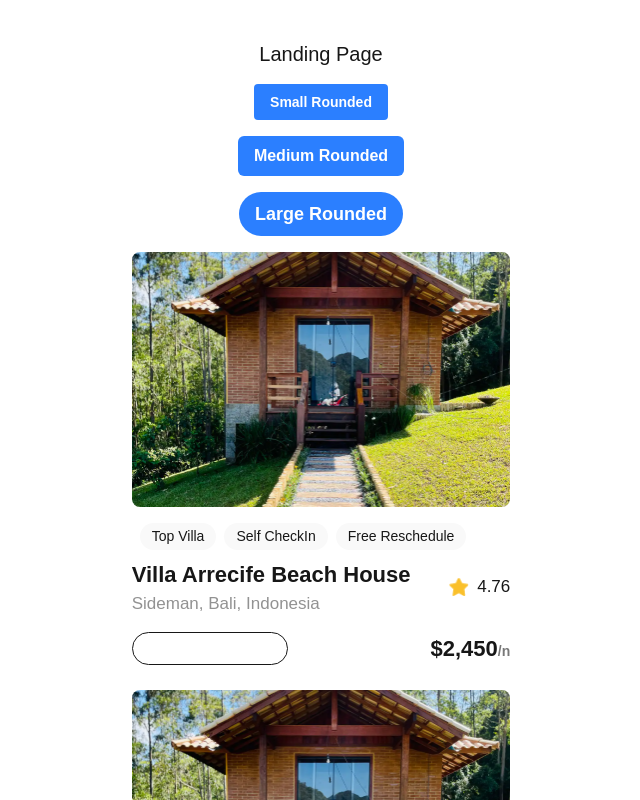
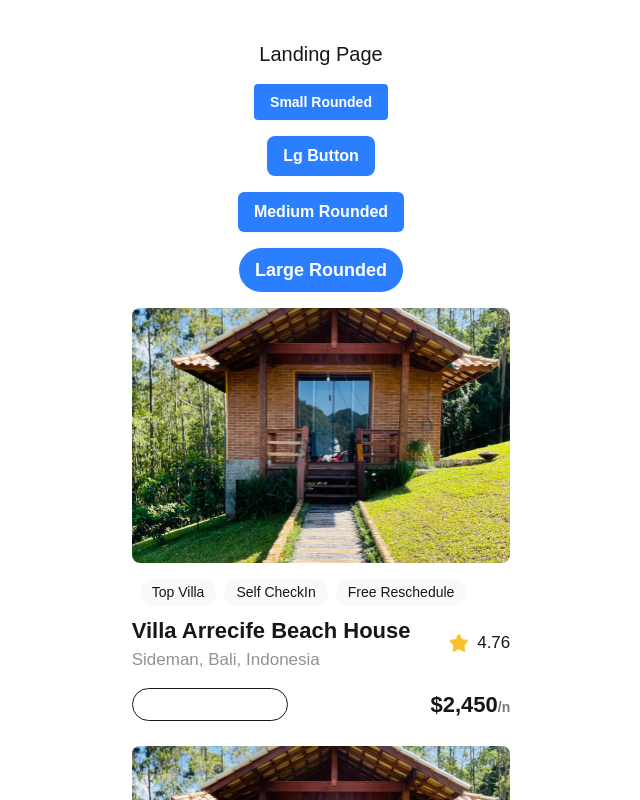
Before and after one commit to zfirstalpha/alx-project-0x00-setup, a Next.js app in the folder alx-project-0x00/: page /landing in a window 1280 px wide. Shown: the top 800 px of the page, without its empty margins (319-959 px from the left). Built offline with nearby package versions, Linux system fonts and the light colour scheme.

Commit message:
Set up components and interfaces directories

```diff
--- a/alx-project-0x00/pages/landing.tsx
+++ b/alx-project-0x00/pages/landing.tsx
@@ -9,6 +9,7 @@ const Landing: React.FC = () => {
 
       {/* Buttons with different shapes and sizes */}
       <Button title="Small Rounded" styles="rounded-sm text-sm" />
+      <Button title="Lg Button" styles="rounded-lg "/>
       <Button title="Medium Rounded" styles="rounded-md text-base" />
       <Button title="Large Rounded" styles="rounded-full text-lg" />  {/* rounded-full satisfies checker */}
 
```
